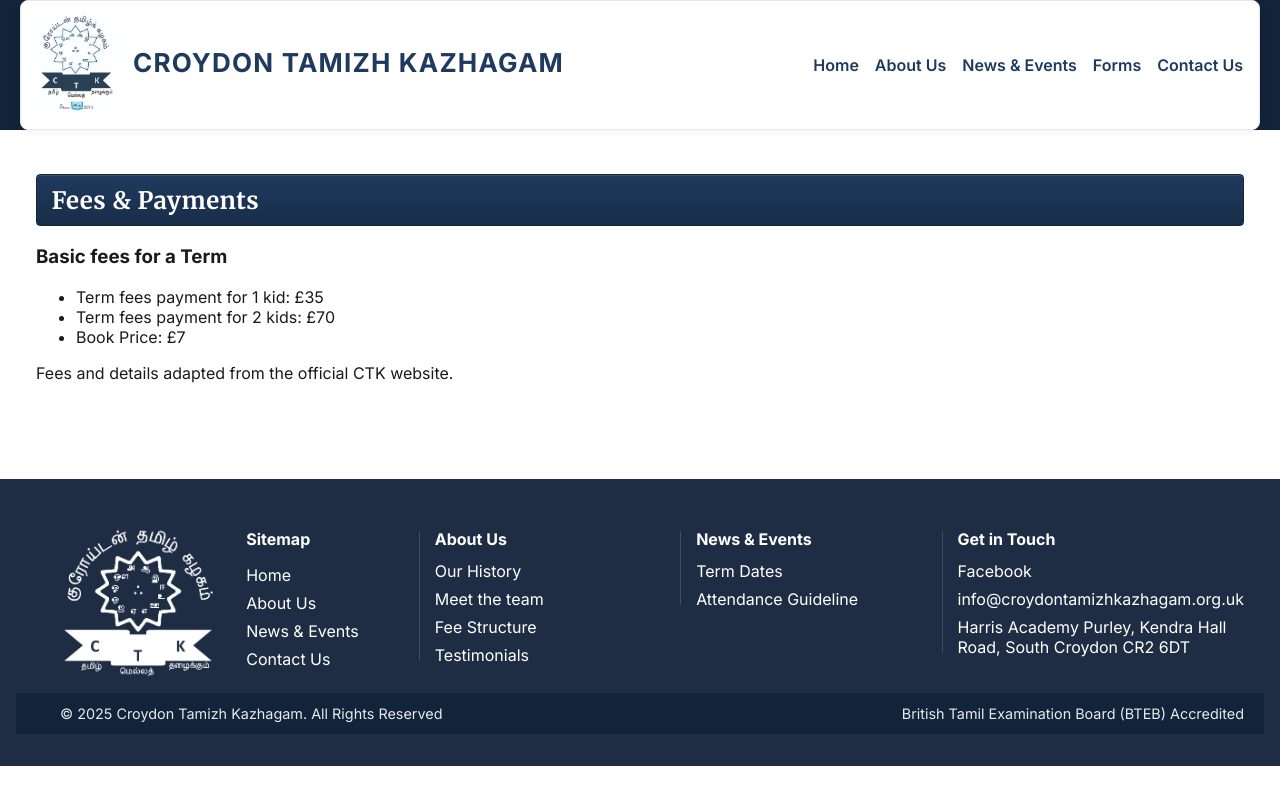
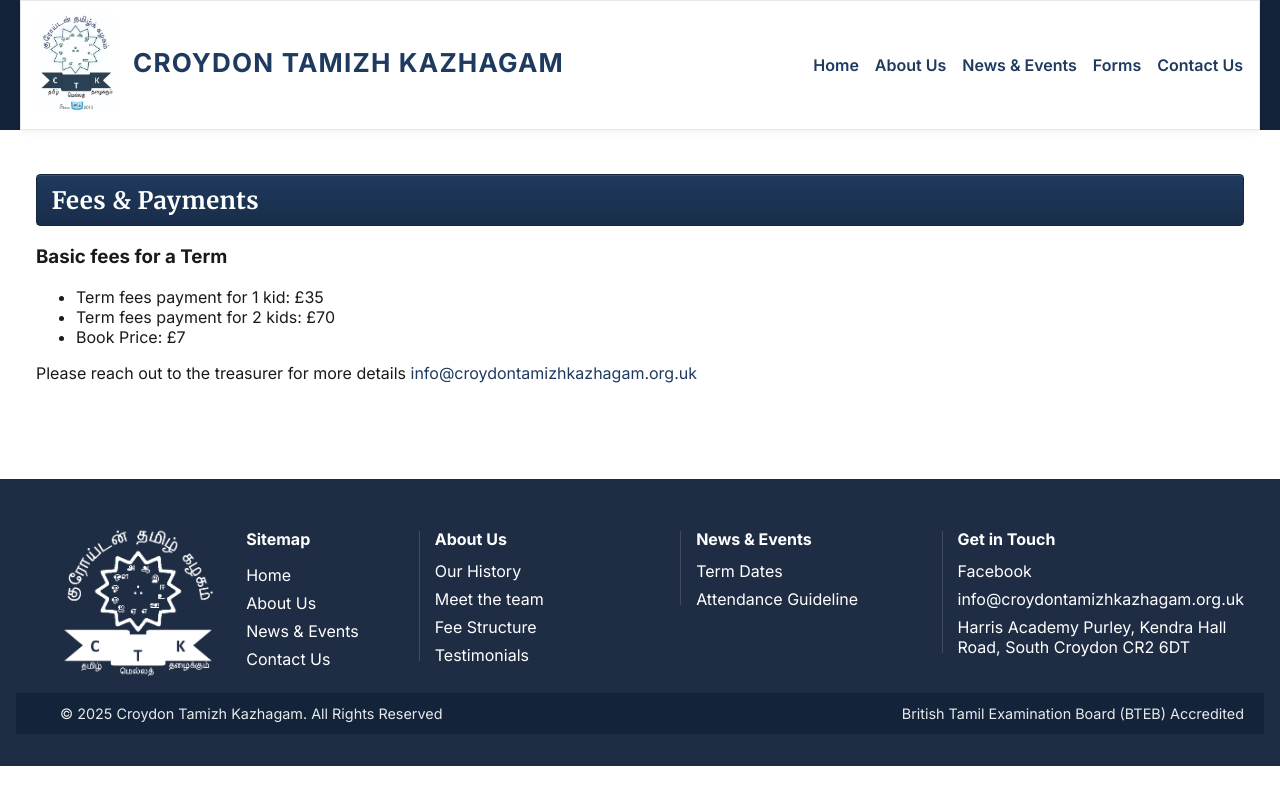
Before and after one commit to DILIGENTWORKS/ctk-app, a React (Vite) app: page /about/fees in a window 1280 px wide. Built offline with nearby package versions, Linux system fonts and the light colour scheme.

Commit message:
Fix header style and team stats

```diff
--- a/src/App.tsx
+++ b/src/App.tsx
@@ -1,5 +1,5 @@
 import React from 'react';
-import { Link, NavLink, Route, Routes } from 'react-router-dom';
+import { Link, NavLink, Route, Routes, useLocation } from 'react-router-dom';
 import Home from './pages/Home';
 import About from './pages/About';
 import AboutHistory from './pages/AboutHistory';
@@ -13,10 +13,12 @@
 import NewsEvents from './pages/NewsEvents';
 
 function App() {
+  const location = useLocation();
+  const isHome = location.pathname === '/';
   const year = new Date().getFullYear();
   return (
     <div>
-      <header className="header">
+      <header className={`header${isHome ? ' header--square' : ''}`}>
         <nav className="navbar">
           <Link className="logo" to="/" aria-label="CTK Home">
             <span className="logo-wrap">
--- a/src/pages/AboutFees.tsx
+++ b/src/pages/AboutFees.tsx
@@ -10,7 +10,20 @@
         <li>Term fees payment for 2 kids: £70</li>
         <li>Book Price: £7</li>
       </ul>
-      <p>Fees and details adapted from the official CTK website.</p>
+      <p>
+        Please reach out to the treasurer for more details
+        {' '}
+        <a
+          href="mailto:info@croydontamizhkazhagam.org.uk"
+          onClick={(e) => {
+            // Some dev environments may intercept anchor clicks; force navigation
+            e.preventDefault();
+            window.location.href = 'mailto:info@croydontamizhkazhagam.org.uk';
+          }}
+        >
+          info@croydontamizhkazhagam.org.uk
+        </a>
+      </p>
     </div>
   );
 }
--- a/src/pages/Home.tsx
+++ b/src/pages/Home.tsx
@@ -140,7 +140,7 @@
                 </svg>
               </div>
               <div className="stat-right">
-                <span className="stat-number">200+</span>
+                <span className="stat-number">130</span>
                 <span className="title-bar--sm">Students</span>
               </div>
             </div>
@@ -154,7 +154,7 @@
                 </svg>
               </div>
               <div className="stat-right">
-                <span className="stat-number">20+</span>
+                <span className="stat-number">20</span>
                 <span className="title-bar--sm">Teachers</span>
               </div>
             </div>
@@ -168,7 +168,7 @@
                 </svg>
               </div>
               <div className="stat-right">
-                <span className="stat-number">5+</span>
+                <span className="stat-number">10+</span>
                 <span className="title-bar--sm">Years Running</span>
               </div>
             </div>
--- a/src/styles.css
+++ b/src/styles.css
@@ -14,7 +14,9 @@
   position: sticky; top: 0; z-index: 1000; background: #12233a; /* full-bleed blue like footer sides */
 }
 .header::before, .header::after { display: none; }
-.navbar { max-width: 1240px; margin: 0 auto; padding: 0.75rem 1rem; display: flex; align-items: center; justify-content: space-between; background: #fff; border: 1px solid #e5e7eb; border-radius: 8px; box-shadow: 0 2px 8px rgba(0,0,0,0.06); }
+.navbar { max-width: 1240px; margin: 0 auto; padding: 0.75rem 1rem; display: flex; align-items: center; justify-content: space-between; background: #fff; border: 1px solid #e5e7eb; border-radius: 0; box-shadow: 0 2px 8px rgba(0,0,0,0.06); }
+/* Square header bar on Home page */
+.header--square .navbar { border-radius: 0; }
 .logo { font-weight: 700; color: var(--ctk-blue); letter-spacing: .5px; }
 .logo-img { height: 100px; width: auto; display: block; }
 .logo-wrap { display: inline-flex; align-items: center; gap: 12px; }
```
